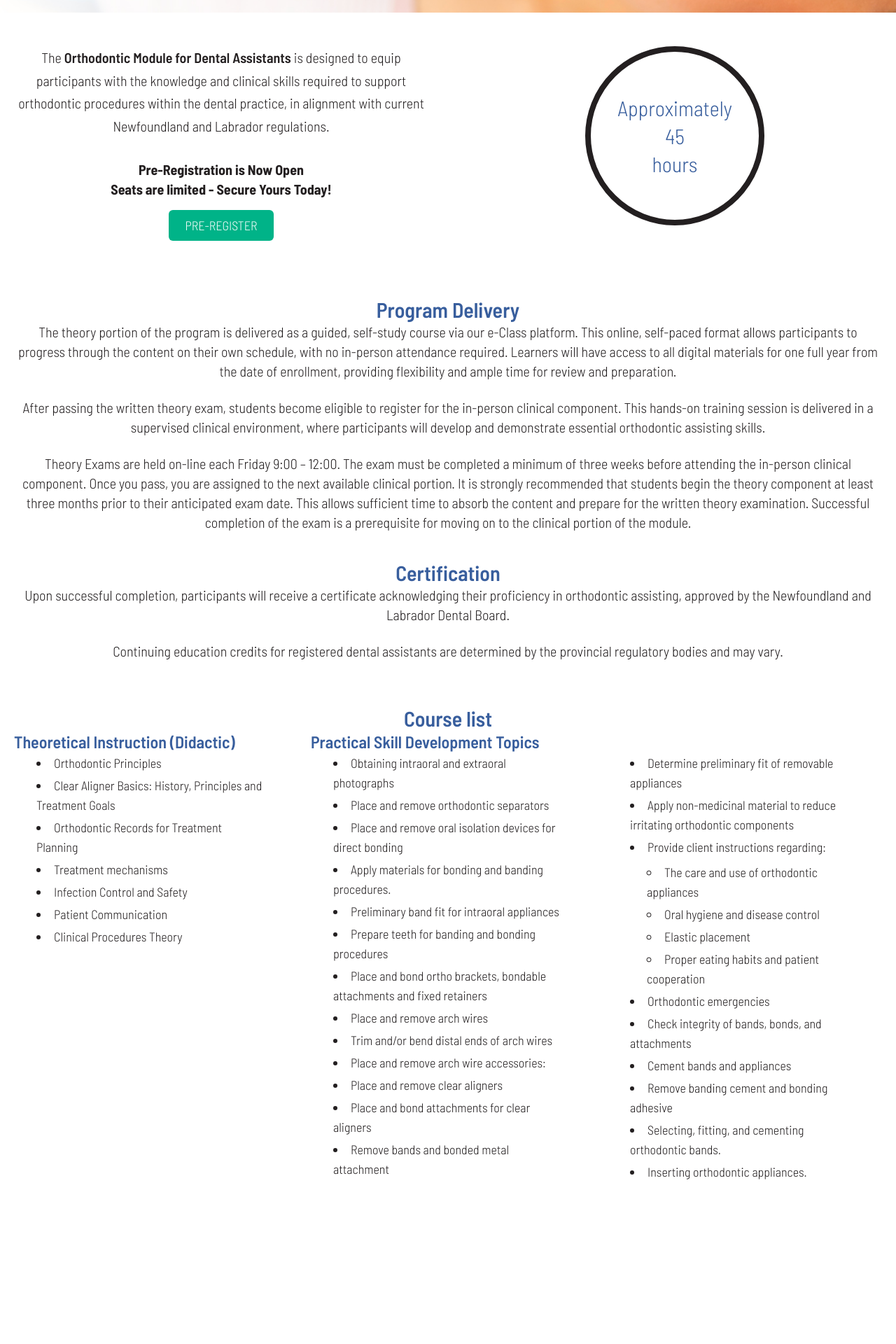
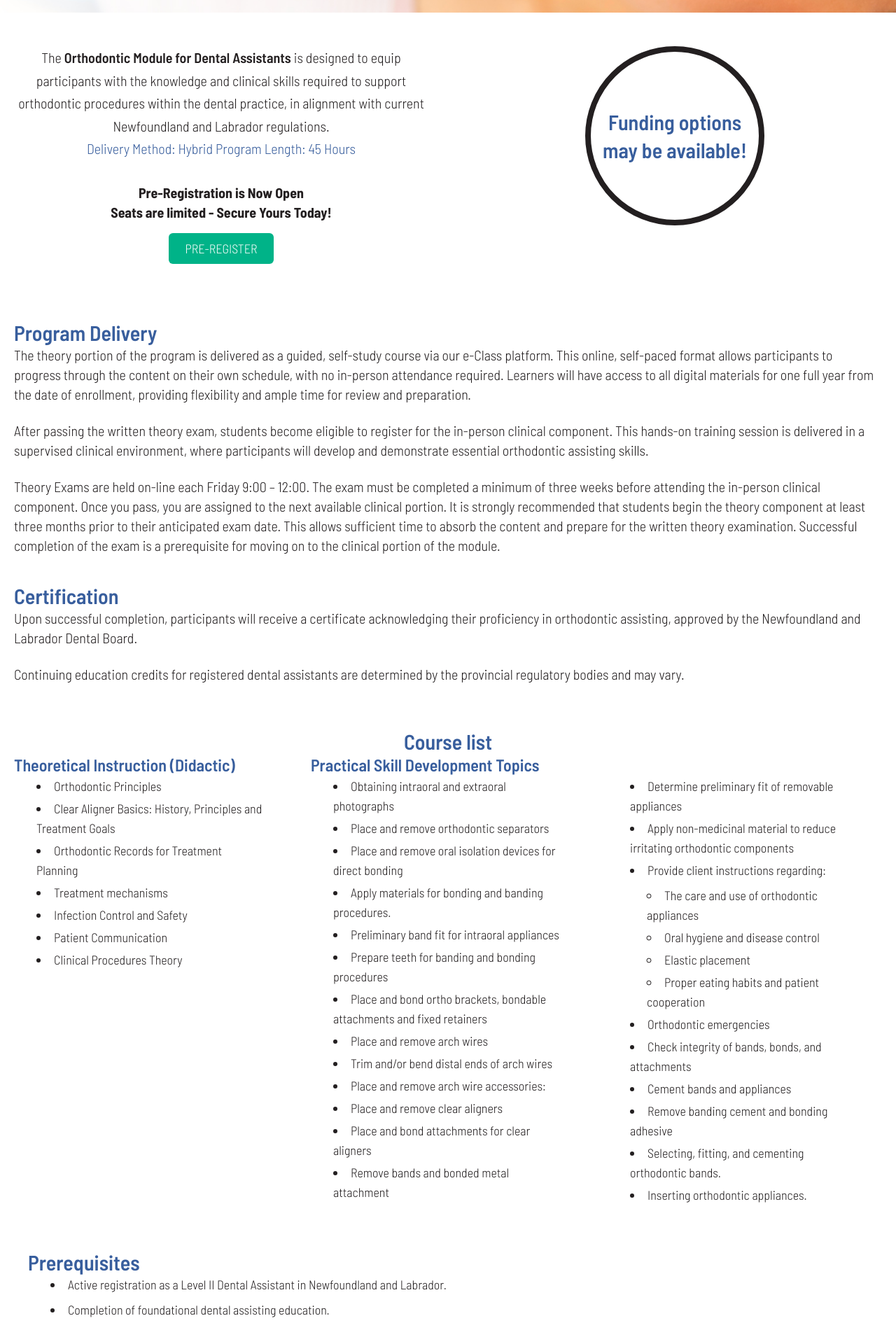
Before and after one commit to KeyinLearningLabs/keyin-ortho, a React (Vite) app: page / in a window 1280 px wide. Shown: the part 430-2350 px from the top of the page at 70% size. Before the commit the page ends 2142 px from the top, so only its background shows below. Built offline with nearby package versions, Linux system fonts and the light colour scheme.

Commit message:
changes to ui

```diff
--- a/src/components/IndividualProgram.tsx
+++ b/src/components/IndividualProgram.tsx
@@ -1,20 +1,20 @@
 const IndividualProgram = () => {
   return (
     <>
-      <div className="flex flex-col items-center mx-5">
-        <h1 className="mt-20 text-center text-keyin-bright-blue">Program Delivery</h1>
-        <p className="mb-6 text-xl text-center">
+      <div className="flex flex-col mx-5">
+        <h1 className="mt-20 text-keyin-bright-blue">Program Delivery</h1>
+        <p className="mb-6 text-xl">
           The theory portion of the program is delivered as a guided, self-study course via our e-Class platform. This
           online, self-paced format allows participants to progress through the content on their own schedule, with no
           in-person attendance required. Learners will have access to all digital materials for one full year from the
           date of enrollment, providing flexibility and ample time for review and preparation.
         </p>
-        <p className="mb-6 text-xl text-center">
+        <p className="mb-6 text-xl">
           After passing the written theory exam, students become eligible to register for the in-person clinical
           component. This hands-on training session is delivered in a supervised clinical environment, where
           participants will develop and demonstrate essential orthodontic assisting skills.
         </p>
-        <p className="text-xl text-center">
+        <p className="text-xl">
           Theory Exams are held on-line each Friday 9:00 – 12:00. The exam must be completed a minimum of three weeks
           before attending the in-person clinical component. Once you pass, you are assigned to the next available
           clinical portion. It is strongly recommended that students begin the theory component at least three months
--- a/src/components/shared/MicrocredDescription.tsx
+++ b/src/components/shared/MicrocredDescription.tsx
@@ -1,7 +1,7 @@
 const MicrocredDescription = () => {
   return (
     <>
-      <div className="mx-5 text-center">
+      <div className="mx-5">
         <h1 className="mt-10 text-keyin-bright-blue">Certification</h1>
         <p className="mb-6 text-xl">
           Upon successful completion, participants will receive a certificate acknowledging their proficiency in
@@ -124,6 +124,13 @@ const MicrocredDescription = () => {
         </div>
 
         <br />
+        <div className="mx-5 mb-10">
+          <h1 className="mt-10 text-keyin-bright-blue">Prerequisites</h1>
+          <ol className="space-y-2 list-disc list-inside">
+            <li>Active registration as a Level II Dental Assistant in Newfoundland and Labrador.</li>
+            <li>Completion of foundational dental assisting education.</li>
+          </ol>
+        </div>
       </div>
     </>
   )
--- a/src/components/shared/PreRegistration.tsx
+++ b/src/components/shared/PreRegistration.tsx
@@ -8,6 +8,9 @@ const PreRegistration = () => {
             The <span className="font-semibold">Orthodontic Module for Dental Assistants </span> is designed to equip
             participants with the knowledge and clinical skills required to support orthodontic procedures within the
             dental practice, in alignment with current Newfoundland and Labrador regulations.
+          </p>
+          <p className="mx-2 text-xl leading-relaxed sm:mx-0 text-keyin-bright-blue">
+            Delivery Method: Hybrid Program Length: 45 Hours
           </p>
 
           {/* Call to Action */}
@@ -37,17 +40,11 @@ const PreRegistration = () => {
           <div className="flex items-center justify-center w-64 h-64 text-center border-8 border-black rounded-full">
             <div className="px-2 space-y-1 leading-tight">
               <div>
-                <span className="text-3xl text-keyin-bright-blue">Approximately</span>
+                <span className="text-3xl font-semibold text-keyin-bright-blue">Funding options </span>
               </div>
               <div>
-                <span className="text-3xl text-keyin-bright-blue">45</span>
+                <span className="text-3xl font-semibold text-keyin-bright-blue">may be available!</span>
               </div>
-              <div>
-                <span className="text-3xl text-keyin-bright-blue">hours</span>
-              </div>
-              {/* <div>
-                <span className="text-3xl font-semibold text-keyin-red">available!</span>
-              </div> */}
             </div>
           </div>
 
```
